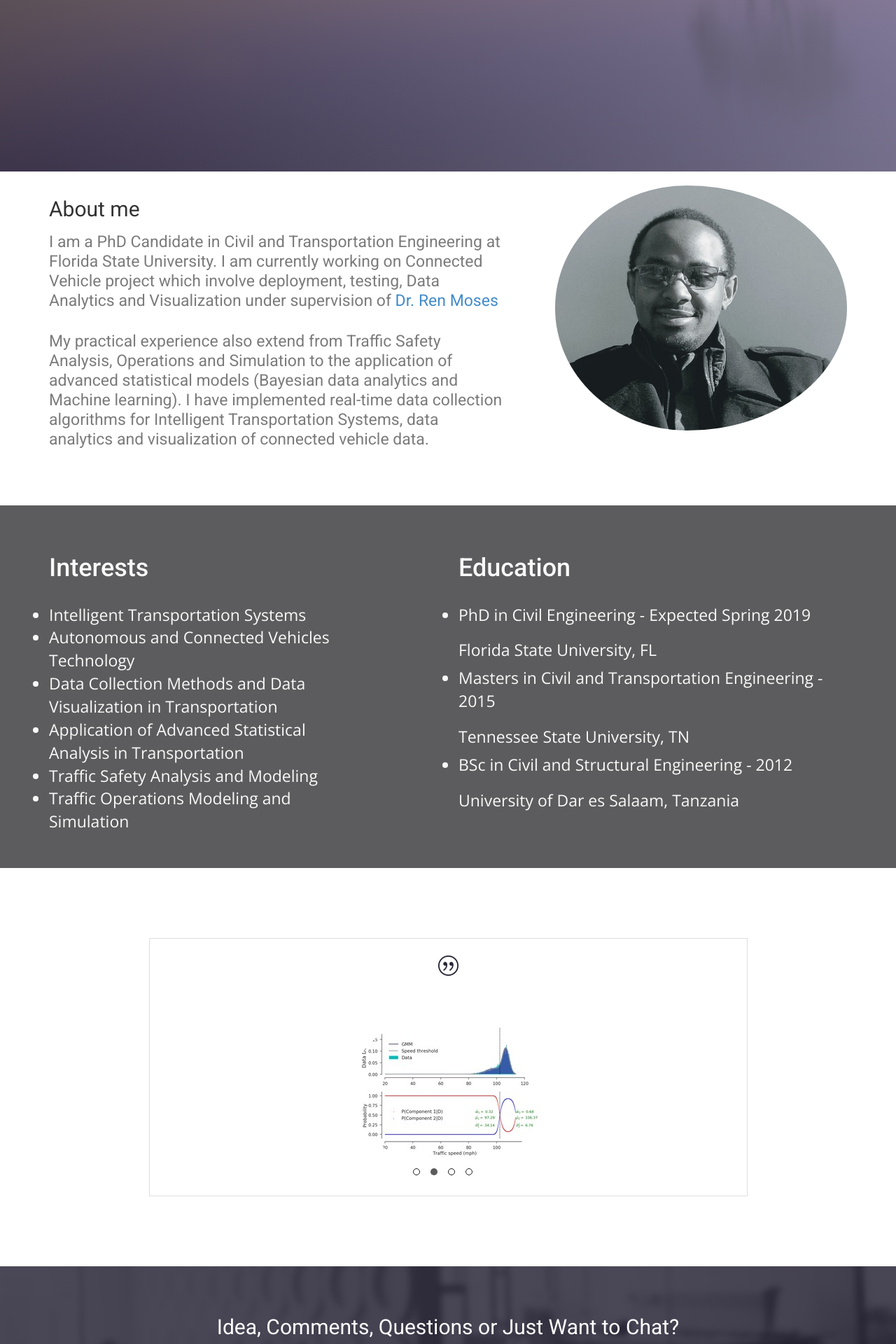
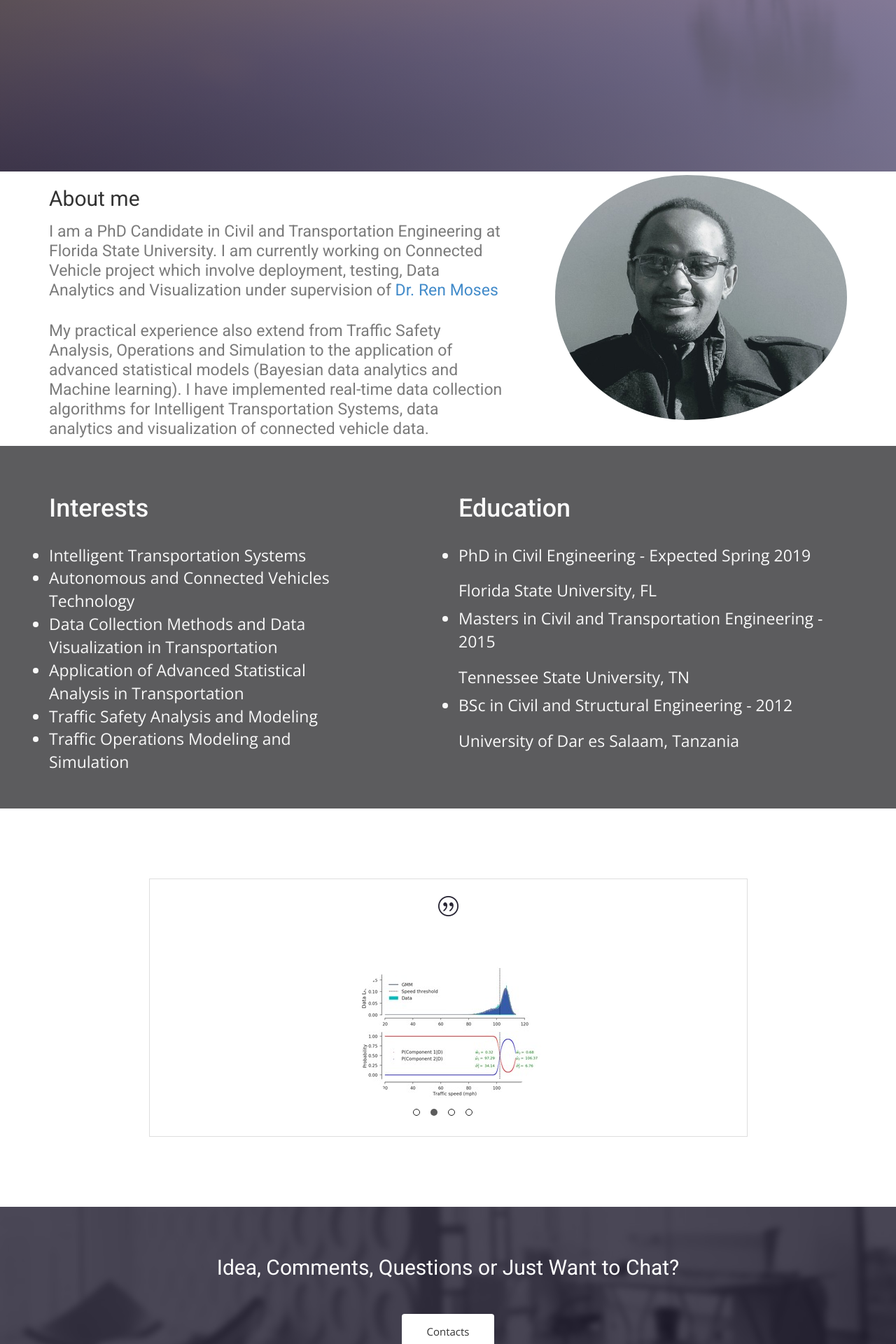
Before and after one commit to ekidando/Emma, a Jekyll site: the page built from index.html, in a window 1280 px wide. Shown: the part 633-2553 px from the top of the page at 70% size. Built offline with Jekyll 4.4.1, drawn with Linux system fonts in a browser that asks for light colours; nearby versions of some CDN libraries; some web fonts are replaced.

Commit message:
Update airspace.css

```diff
--- a/css/airspace.css
+++ b/css/airspace.css
@@ -167,8 +167,8 @@ font header .navbar-default .navbar-nav li a:hover {
 	wrapper Start
 --*/
 #intro {
-  padding: 70px 0;
-   padding-top: 20px
+  /*--padding: 70px 0;--*/
+   padding-top: 5px
 }
 #intro .block h2 {
   font-family: 'Roboto', sans-serif;
```
